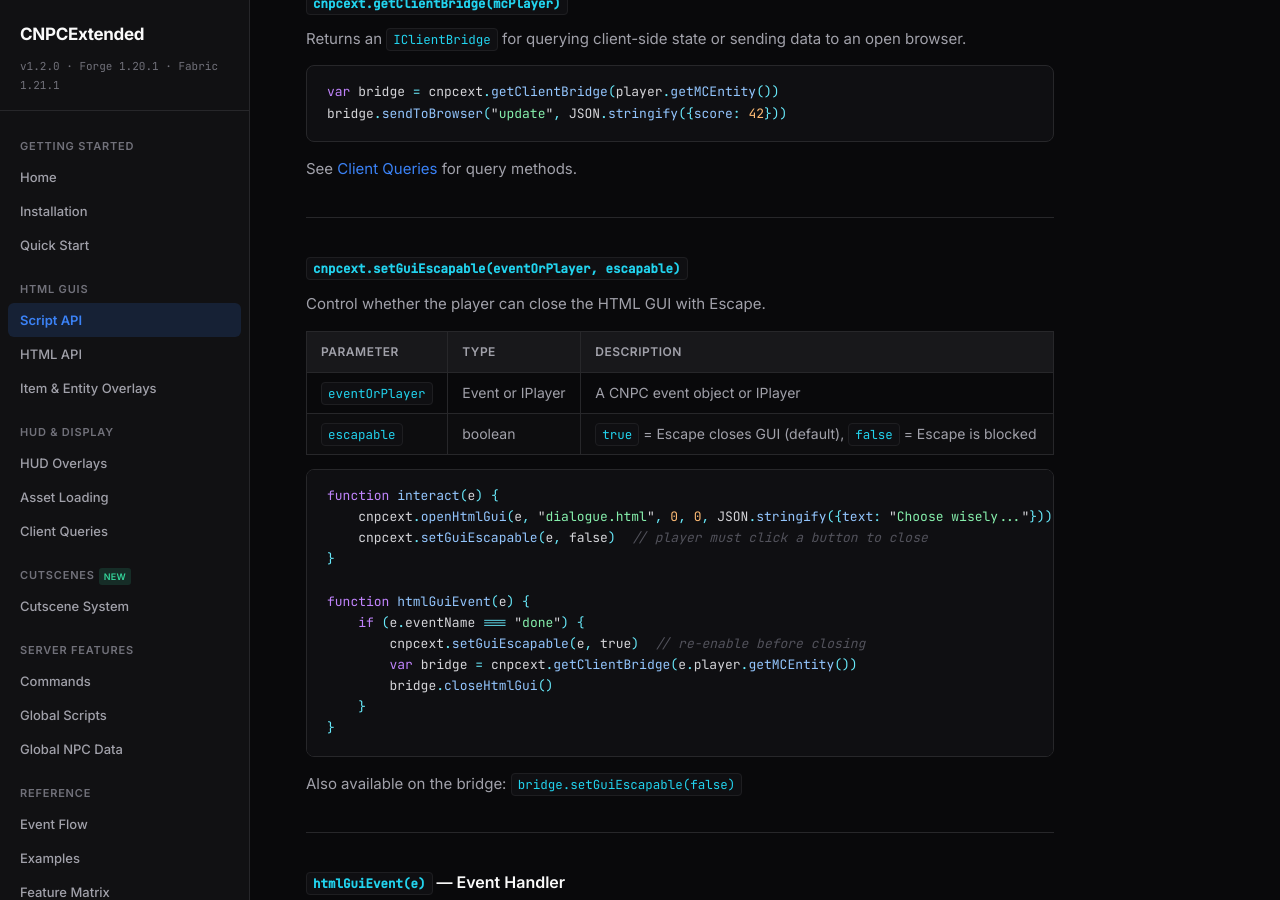
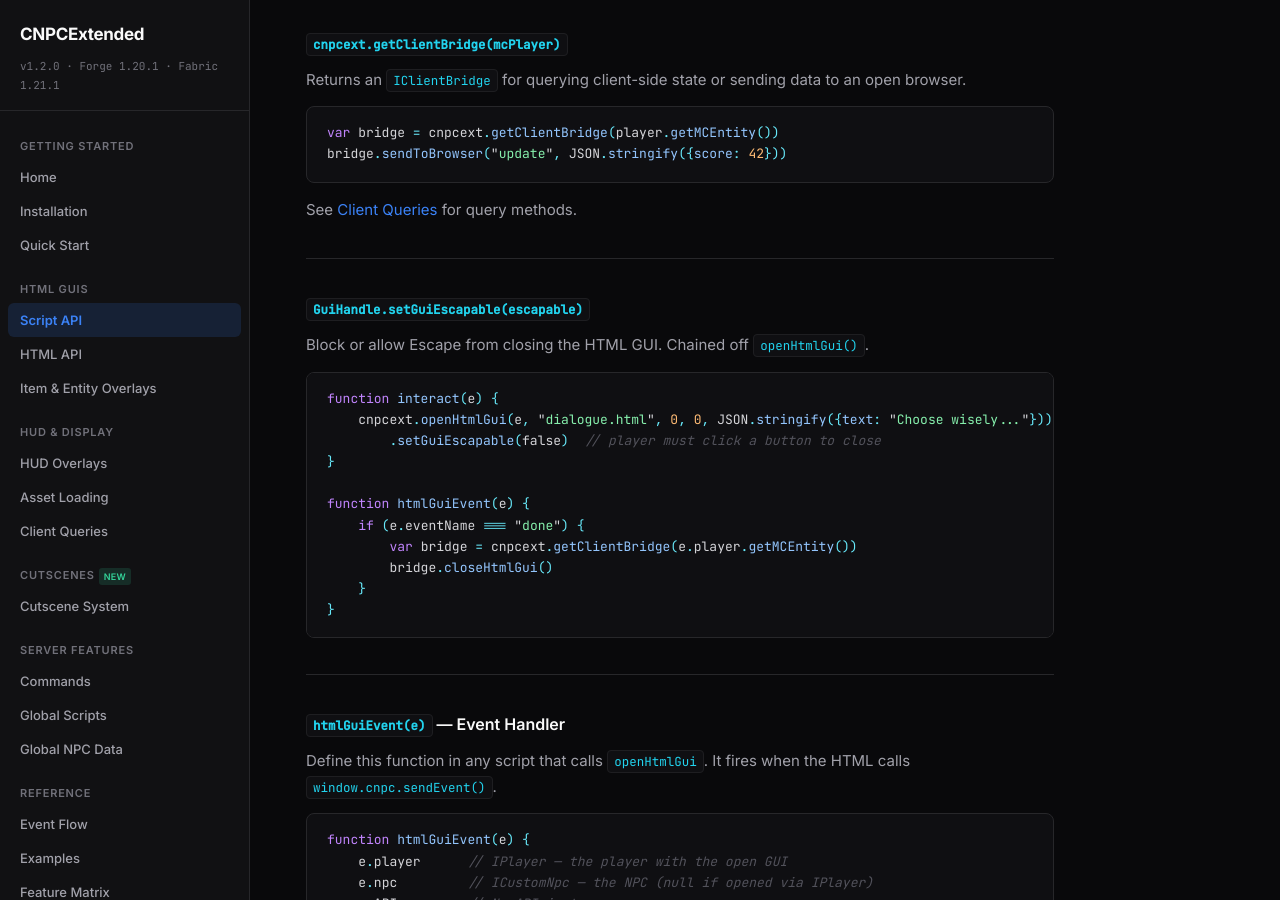
Before and after one commit to AsianDoesCodin/CNPCExtended-Docs, a Jekyll site: the page built from api/script-api.md, in a window 1280 px wide and 900 px high, scrolled down 1314 px. Built offline with Jekyll 4.4.1, drawn with Linux system fonts in a browser that asks for light colours; some of the changed text lies outside the part shown.

Commit message:
setGuiEscapable: chained-only API, remove standalone method

````diff
--- a/api/script-api.md
+++ b/api/script-api.md
@@ -11,7 +11,7 @@ The `cnpcext` global is auto-injected into every CNPC script (NPC, Player, Block
 
 ### `cnpcext.openHtmlGui(eventOrPlayer, filename, width, height, jsonInitData)`
 
-Opens an HTML GUI on a player's screen.
+Opens an HTML GUI on a player's screen. Returns a `GuiHandle` for chaining options.
 
 | Parameter | Type | Description |
 |-----------|------|-------------|
@@ -20,6 +20,7 @@ Opens an HTML GUI on a player's screen.
 | `width` | Number | Browser width in pixels (`0` = fullscreen) |
 | `height` | Number | Browser height in pixels (`0` = fullscreen) |
 | `jsonInitData` | String | JSON string — available as `window.cnpc.initData` in the browser |
+| **Returns** | `GuiHandle` | Chainable handle — `.setGuiEscapable(false)` blocks Escape |
 
 #### With an event (recommended)
 
@@ -65,31 +66,23 @@ See [Client Queries]({{ '/api/queries' | relative_url }}) for query methods.
 
 ---
 
-### `cnpcext.setGuiEscapable(eventOrPlayer, escapable)`
+### `GuiHandle.setGuiEscapable(escapable)`
 
-Control whether the player can close the HTML GUI with Escape.
-
-| Parameter | Type | Description |
-|-----------|------|-------------|
-| `eventOrPlayer` | Event or IPlayer | A CNPC event object or IPlayer |
-| `escapable` | boolean | `true` = Escape closes GUI (default), `false` = Escape is blocked |
+Block or allow Escape from closing the HTML GUI. Chained off `openHtmlGui()`.
 
 ```javascript
 function interact(e) {
     cnpcext.openHtmlGui(e, "dialogue.html", 0, 0, JSON.stringify({text: "Choose wisely..."}))
-    cnpcext.setGuiEscapable(e, false)  // player must click a button to close
+        .setGuiEscapable(false)  // player must click a button to close
 }
 
 function htmlGuiEvent(e) {
     if (e.eventName === "done") {
-        cnpcext.setGuiEscapable(e, true)  // re-enable before closing
         var bridge = cnpcext.getClientBridge(e.player.getMCEntity())
         bridge.closeHtmlGui()
     }
 }
 ```
-
-Also available on the bridge: `bridge.setGuiEscapable(false)`
 
 ---
 
````
Also changed, not shown: feature-matrix.md (+2 -3 lines).
